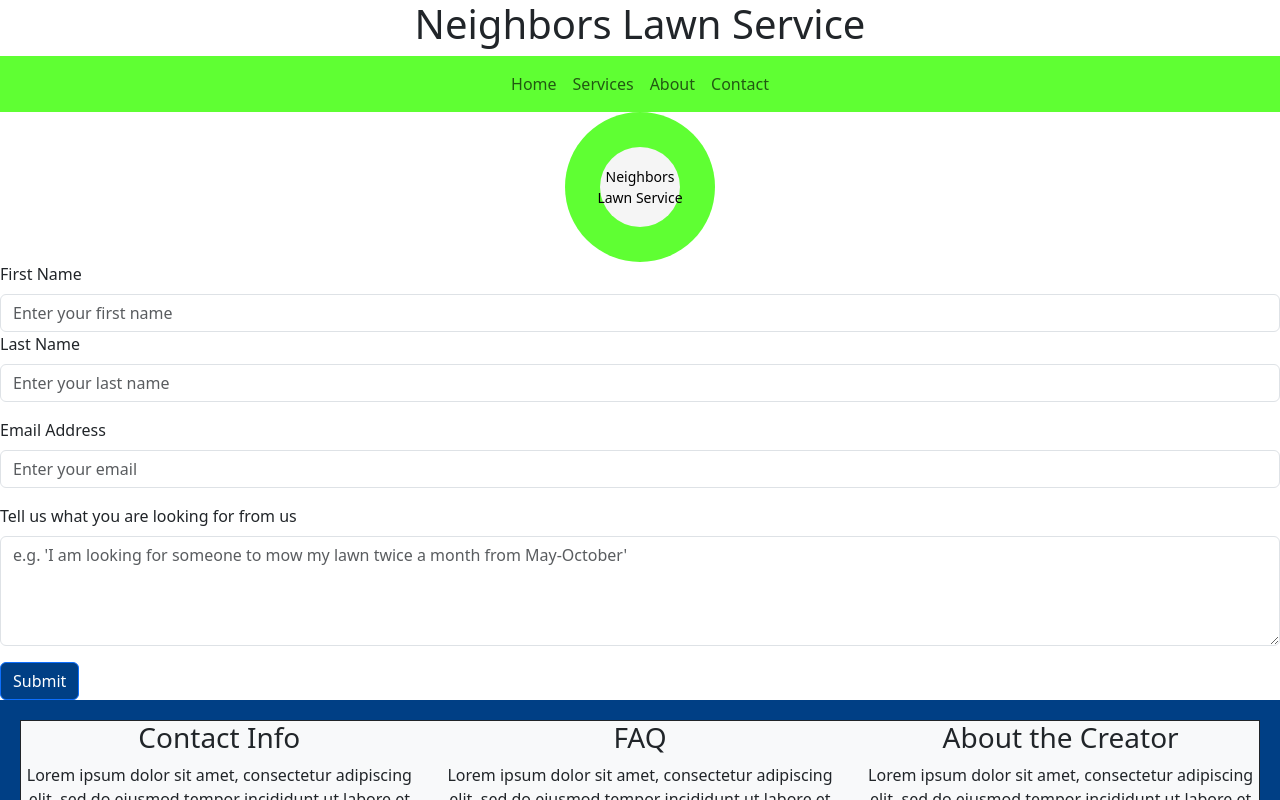
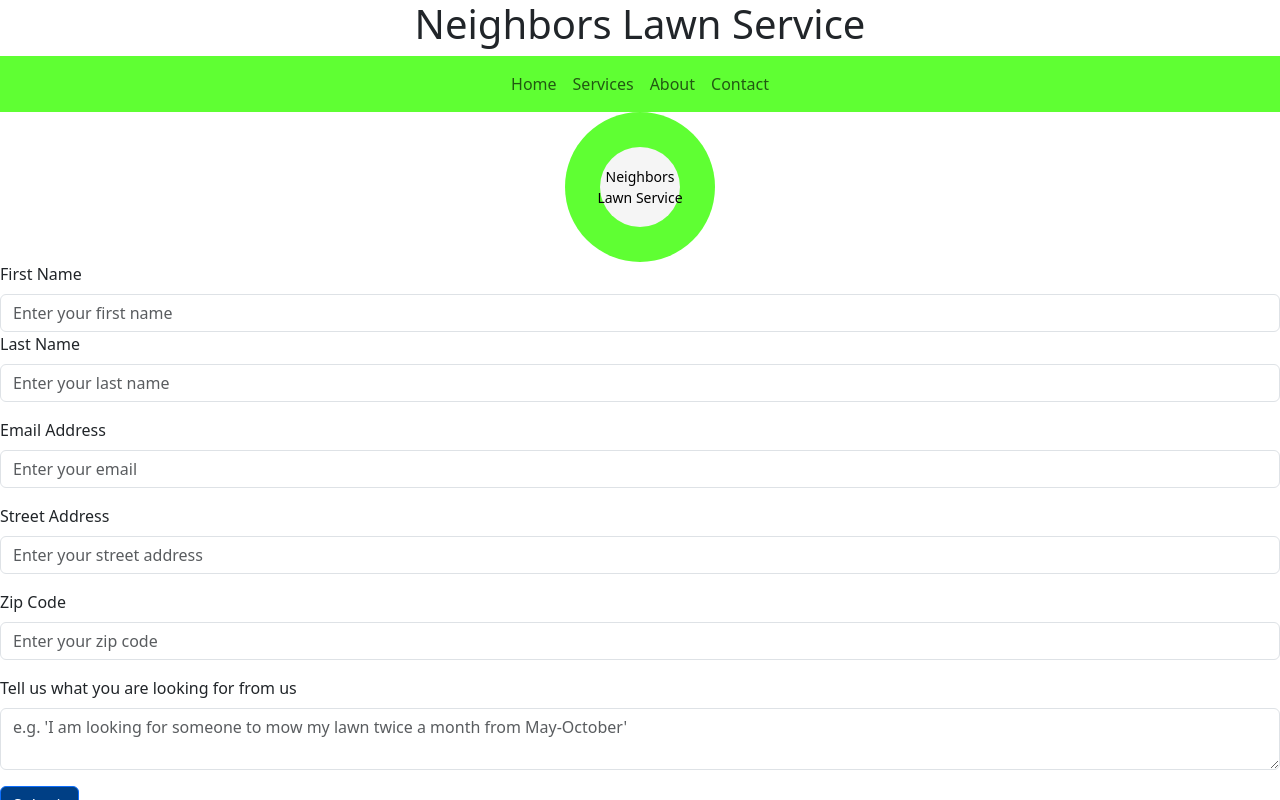
Before and after one commit to bneighbs6/b-neighborly-lawn, a React (Create React App) app: page /request-form in a window 1280 px wide. Shown: the top 800 px of the page. Built offline with nearby package versions, Linux system fonts and the light colour scheme; the HTML template or start-up script is replaced by a standard one.

Commit message:
Added address & zip code

```diff
--- a/src/Components/RequestForm.jsx
+++ b/src/Components/RequestForm.jsx
@@ -6,6 +6,9 @@ function RequestForm() {
     first_name: "",
     last_name: "",
     email: "",
+    street_address: "",
+    zip_code: "",
+    choose_service: "",
     request: "",
   };
 
@@ -30,6 +33,14 @@ function RequestForm() {
 
   function handleEmailChange(e) {
     setForm({ ...form, email: e.target.value });
+  }
+
+  function handleStreetAddressChange(e) {
+    setForm({ ...form, street_address: e.target.value });
+  }
+
+  function handleZipCodeChange(e) {
+    setForm({ ...form, zip_code: e.target.value })
   }
 
   function handleRequestChange(e) {
@@ -69,11 +80,31 @@ function RequestForm() {
         ></Form.Control>
       </Form.Group>
       <Form.Group className="mb-3">
+        <Form.Label>Street Address</Form.Label>
+        <Form.Control
+          type="text"
+          required
+          placeholder="Enter your street address"
+          value={form.street_address}
+          onChange={handleStreetAddressChange}
+        ></Form.Control>
+      </Form.Group>
+      <Form.Group className="mb-3">
+        <Form.Label>Zip Code</Form.Label>
+        <Form.Control
+          type="text"
+          required
+          placeholder="Enter your zip code"
+          value={form.zip_code}
+          onChange={handleZipCodeChange}
+        ></Form.Control>
+      </Form.Group>
+      <Form.Group className="mb-3">
         <Form.Label>Tell us what you are looking for from us</Form.Label>
         <Form.Control
           as="textarea"
           required
-          rows={4}
+          rows={2}
           value={form.request}
           onChange={handleRequestChange}
           placeholder="e.g. 'I am looking for someone to mow my lawn twice a month from May-October'"
```
